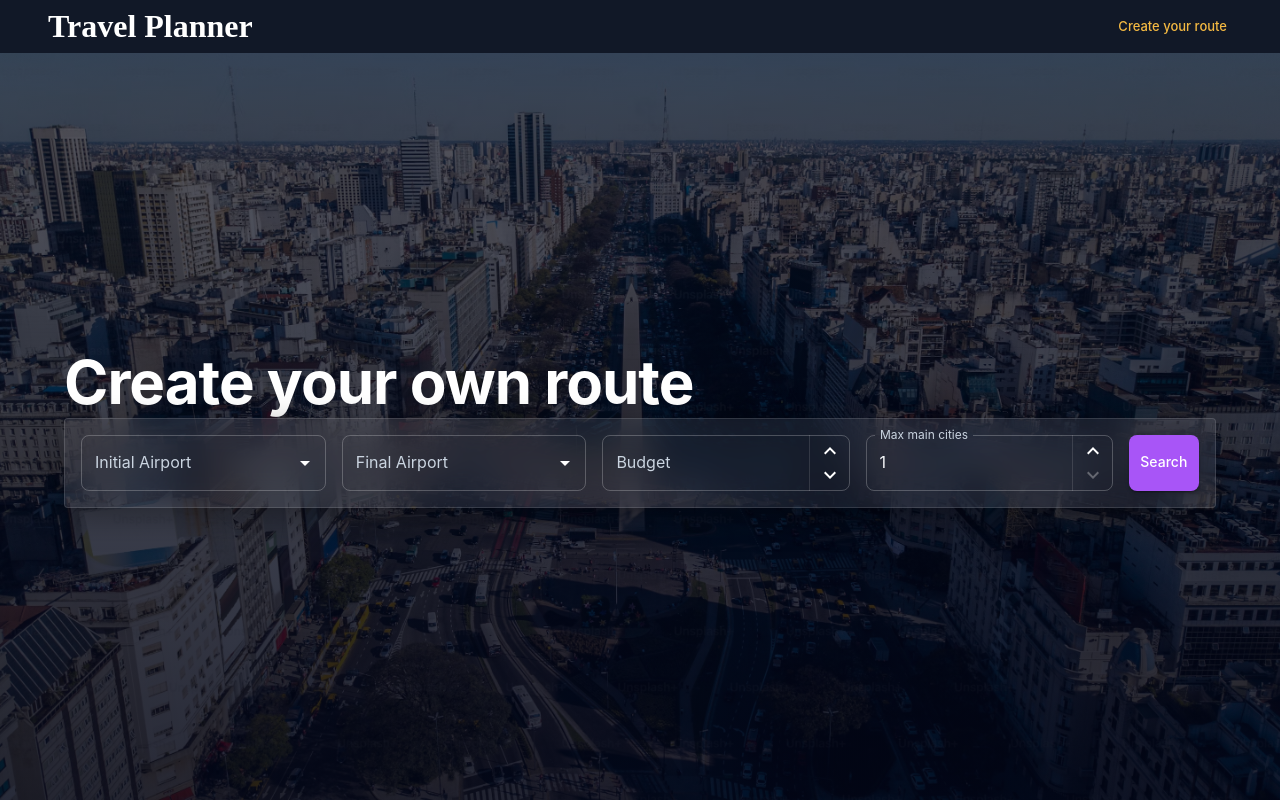
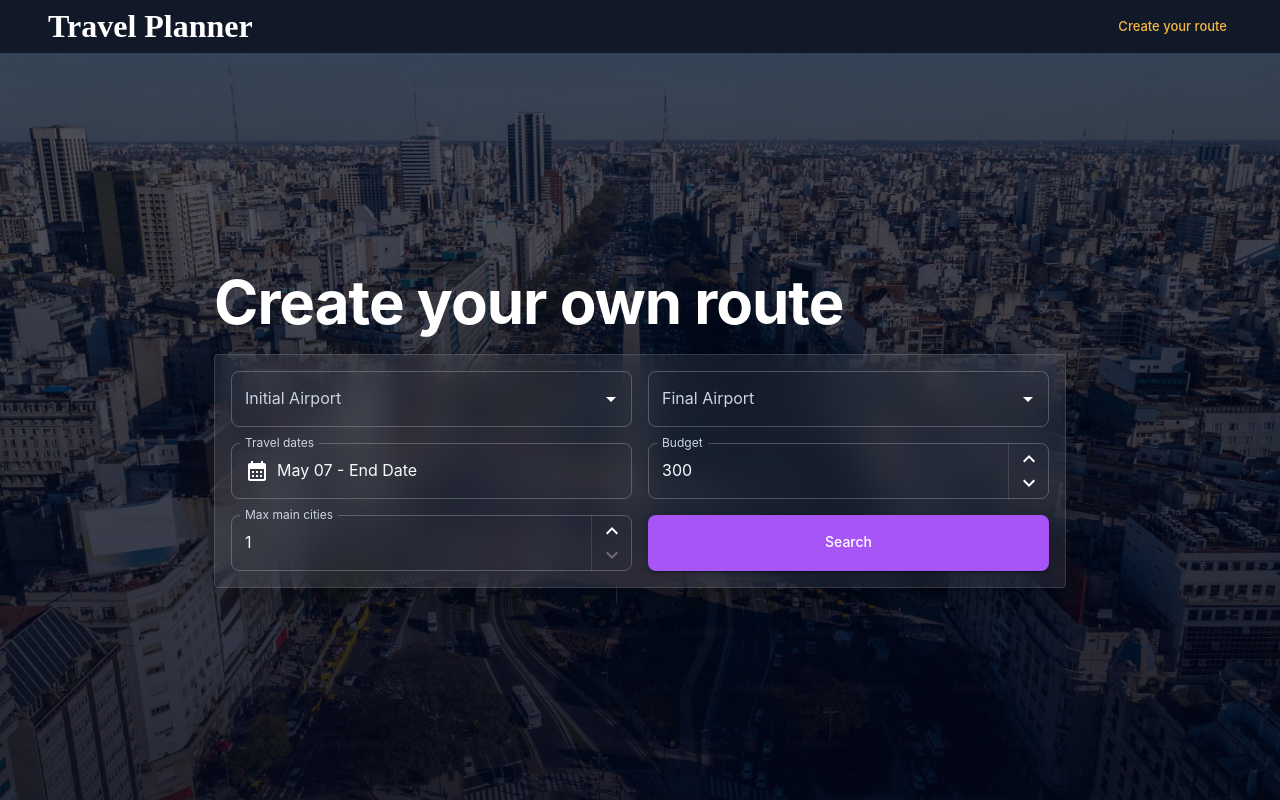
Before and after one commit to JoaquinPettinariUEM/TFM-Airports-Front, a React (Vite) app: page /create/route in a window 1280 px wide. Built offline with nearby package versions, Linux system fonts and the light colour scheme; no server answers.

Commit message:
Range picker for basic route search

```diff
--- a/package.json
+++ b/package.json
@@ -21,6 +21,7 @@
     "dayjs": "^1.11.19",
     "lodash": "^4.17.23",
     "react": "^19.2.5",
+    "react-date-range": "^2.0.1",
     "react-dom": "^19.2.5",
     "react-router-dom": "^6.30.3",
     "tailwindcss": "^4.1.18"
@@ -30,6 +31,7 @@
     "@types/lodash": "^4.17.23",
     "@types/node": "^24.12.2",
     "@types/react": "^19.2.14",
+    "@types/react-date-range": "^1.4.10",
     "@types/react-dom": "^19.2.3",
     "@vitejs/plugin-react": "^6.0.1",
     "eslint": "^10.2.1",
--- a/src/api/apiRoutes.ts
+++ b/src/api/apiRoutes.ts
@@ -1,5 +1,6 @@
 export const apiRoutes = {
   routes: "/routes",
+  routeDetail: "/routes/details",
   airportsSearch: "/airports/search",
   cityImages: "/city-images",
 };
--- a/src/api/travelPlanApi.ts
+++ b/src/api/travelPlanApi.ts
@@ -24,7 +24,7 @@ const getRoutes = async (params: GetRoutesParams | null): Promise<RoutesResponse
 };
 
 const getRouteByKey = async (params: GetRouteByKeyParams | null) => {
-  const { data } = await api.get(`${apiRoutes.routes}/${params?.pathKey}`, {
+  const { data } = await api.get(`${apiRoutes.routeDetail}/${params?.pathKey}`, {
     params,
   });
 
--- a/src/components/AsyncAutocomplete/AsyncAutocomplete.tsx
+++ b/src/components/AsyncAutocomplete/AsyncAutocomplete.tsx
@@ -28,7 +28,6 @@ export function AsyncAutocomplete<T>({
 
   return (
     <Autocomplete
-      sx={{ width: 300 }}
       value={value}
       onChange={(_, newValue) => onChange(newValue)}
       inputValue={inputValue}
@@ -47,6 +46,11 @@ export function AsyncAutocomplete<T>({
       loading={isLoading}
       isOptionEqualToValue={isOptionEqualToValue}
       getOptionLabel={getOptionLabel}
+      slotProps={{
+        popper: {
+          sx: { background: "grey", borderRadius: "8px" },
+        },
+      }}
       renderInput={params => (
         <TextField
           {...params}
--- /dev/null
+++ b/src/components/BackdropLoading/BackdropLoading.tsx
@@ -0,0 +1,11 @@
+import { Backdrop, CircularProgress } from "@mui/material";
+
+function BackdropLoading() {
+  return (
+    <Backdrop sx={theme => ({ color: "#fff", zIndex: theme.zIndex.drawer + 1 })} open>
+      <CircularProgress color="inherit" />
+    </Backdrop>
+  );
+}
+
+export default BackdropLoading;
--- /dev/null
+++ b/src/components/DateRangeField/DateRangeField.tsx
@@ -0,0 +1,113 @@
+import { useMemo, useState } from "react";
+
+import { Box, InputAdornment, Popover, TextField, styled } from "@mui/material";
+
+import { DateRange } from "react-date-range";
+
+import CalendarMonthIcon from "@mui/icons-material/CalendarMonth";
+
+import { format } from "date-fns";
+
+type Props = {
+  startDate?: Date;
+  endDate?: Date;
+  onChange: (range: { startDate: Date; endDate: Date }) => void;
+};
+const formatDate = (date: Date) => format(date, "MMM dd");
+
+export function DateRangeField({ startDate, endDate, onChange }: Readonly<Props>) {
+  const [anchorEl, setAnchorEl] = useState<HTMLElement | null>(null);
+
+  const label = useMemo(() => {
+    if (!startDate) return "Select your dates";
+
+    if (!endDate) return `${formatDate(startDate)} - End Date`;
+
+    return `${format(startDate, "MMM dd")} - ${format(endDate, "MMM dd")}`;
+  }, [startDate, endDate]);
+
+  const open = Boolean(anchorEl);
+
+  return (
+    <>
+      <TextField
+        fullWidth
+        value={label}
+        onClick={e => setAnchorEl(e.currentTarget)}
+        slotProps={{
+          input: {
+            readOnly: true,
+            startAdornment: (
+              <InputAdornment position="start">
+                <CalendarMonthIcon />
+              </InputAdornment>
+            ),
+          },
+        }}
+        label="Travel dates"
+      />
+
+      <Popover
+        open={open}
+        anchorEl={anchorEl}
+        onClose={() => setAnchorEl(null)}
+        anchorOrigin={{
+          vertical: "bottom",
+          horizontal: "left",
+        }}
+      >
+        <CalendarWrapper>
+          <DateRange
+            editableDateInputs={false}
+            showDateDisplay={false}
+            onChange={item =>
+              onChange({
+                startDate: item.selection.startDate ?? new Date(),
+                endDate: item.selection.endDate ?? new Date(),
+              })
+            }
+            rangeColors={["#A855F7"]}
+            ranges={[
+              {
+                startDate,
+                endDate,
+                key: "selection",
+              },
+            ]}
+          />
+        </CalendarWrapper>
+      </Popover>
+    </>
+  );
+}
+
+const CalendarWrapper = styled(Box)({
+  ".rdrCalendarWrapper": {
+    background: "#111827",
+    color: "white",
+  },
+
+  ".rdrMonth": {
+    background: "#111827",
+  },
+
+  ".rdrDayNumber span": {
+    color: "white",
+  },
+
+  ".rdrMonthAndYearWrapper": {
+    background: "#111827",
+  },
+
+  ".rdrWeekDay": {
+    color: "#9CA3AF",
+  },
+
+  ".rdrDayPassive span": {
+    color: "#6B7280",
+  },
+
+  ".rdrDefinedRangesWrapper": {
+    display: "none",
+  },
+});
--- a/src/hooks/useCreateRouteForm.ts
+++ b/src/hooks/useCreateRouteForm.ts
@@ -1,6 +1,7 @@
 import { useState } from "react";
 import type { CreateRouteForm } from "../types/routes";
 import { useNavigate } from "react-router-dom";
+import { differenceInDays, format } from "date-fns";
 
 export function useCreateRouteForm() {
   const navigate = useNavigate();
@@ -9,6 +10,8 @@ export function useCreateRouteForm() {
     to: null,
     budget: undefined,
     maxStops: 1,
+    startDate: new Date(),
+    endDate: undefined,
   });
 
   const updateField = <K extends keyof CreateRouteForm>(
@@ -22,10 +25,15 @@ export function useCreateRouteForm() {
   };
 
   const submit = () => {
-    if (!form.from || !form.to) return;
+    if (!form.from || !form.to || !form.startDate || !form.endDate) return;
+    const startDate = format(form.startDate, "yyyy-MM-dd");
+
+    const tripDays = differenceInDays(form.endDate, form.startDate) + 1;
 
     navigate(
-      `/searched/routes?from=${form.from.id}&to=${form.to.id}&budget=${form.budget}&maxStops=${form.maxStops}`
+      `/searched/routes?from=${form.from.id}&to=${form.to.id}&budget=${
+        form.budget
+      }&maxStops=${form.maxStops}&tripDays=${String(tripDays)}&startDate=${startDate}`
     );
   };
 
--- a/src/main.tsx
+++ b/src/main.tsx
@@ -1,6 +1,8 @@
 import { StrictMode } from "react";
 import { createRoot } from "react-dom/client";
 import "./index.css";
+import "react-date-range/dist/styles.css"; // main css file
+import "react-date-range/dist/theme/default.css";
 import App from "./App.tsx";
 import { BrowserRouter } from "react-router-dom";
 import { QueryClient, QueryClientProvider } from "@tanstack/react-query";
--- a/src/pages/CreateRoute/CreateRoute.tsx
+++ b/src/pages/CreateRoute/CreateRoute.tsx
@@ -3,6 +3,7 @@ import BackgroundImage from "../../assets/bs_wallpaper.jpg";
 import { AirportFinder } from "../../components/AirportFinder/AirportFinder";
 import NumberField from "../../components/NumberField/NumberField";
 import { useCreateRouteForm } from "../../hooks/useCreateRouteForm";
+import { DateRangeField } from "../../components/DateRangeField/DateRangeField";
 
 function CreateRoute() {
   const { form, updateField, submit } = useCreateRouteForm();
@@ -10,10 +11,11 @@ function CreateRoute() {
   return (
     <BackgroundComponent>
       <Container
-        maxWidth="lg"
+        maxWidth="md"
         sx={{
           height: "100%",
           display: "flex",
+          gap: 2,
           flexDirection: "column",
           justifyContent: "center",
         }}
@@ -33,9 +35,19 @@ function CreateRoute() {
             label="Final Airport"
           />
 
+          <DateRangeField
+            startDate={form.startDate}
+            endDate={form.endDate}
+            onChange={({ startDate, endDate }) => {
+              updateField("startDate", startDate);
+              updateField("endDate", endDate);
+            }}
+          />
+
           <NumberField
             label="Budget"
             value={form.budget}
+            defaultValue={300}
             min={0}
             max={10000}
             onValueChange={value => updateField("budget", value ?? 1000)}
@@ -89,7 +101,8 @@ const BackgroundComponent = styled("section")({
 
 const FormCard = styled(Card)({
   padding: 16,
-  display: "flex",
+  display: "grid",
+  gridTemplateColumns: "repeat(2, 1fr)",
   gap: 16,
 
   backdropFilter: "blur(18px)",
--- a/src/pages/SearchedRoutes/SearchedRoutes.tsx
+++ b/src/pages/SearchedRoutes/SearchedRoutes.tsx
@@ -1,13 +1,4 @@
-import {
-  Alert,
-  Box,
-  Button,
-  CircularProgress,
-  Container,
-  Grid,
-  Grow,
-  Typography,
-} from "@mui/material";
+import { Alert, Box, Button, Container, Grid, Grow, Typography } from "@mui/material";
 
 import EmojiEventsIcon from "@mui/icons-material/EmojiEvents";
 import DoneAllIcon from "@mui/icons-material/DoneAll";
@@ -24,6 +15,7 @@ import { routeCardThemes } from "../../utils/colors";
 import { useSearchedRoutes } from "../../hooks/useSearchedRoutes";
 
 import { AlternativesHeader, PageWrapper, SectionHeader } from "./styled";
+import BackdropLoading from "../../components/BackdropLoading/BackdropLoading";
 
 const ROUTES_PER_LOAD = 4;
 
@@ -65,7 +57,7 @@ function SearchedRoutes() {
   };
 
   if (isLoading) {
-    return <CircularProgress />;
+    return <BackdropLoading />;
   }
 
   if (!bestRoute || !departure || !arrival) {
--- a/src/types/routes.ts
+++ b/src/types/routes.ts
@@ -11,6 +11,8 @@ export type CreateRouteForm = {
   to: RouteByQueryResponse | null;
   budget?: number;
   maxStops?: number;
+  startDate?: Date;
+  endDate?: Date;
 };
 
 export type RoutesResponse = {
```
Also changed, not shown: 1 other file (tests, documents, lock files or other folders).
